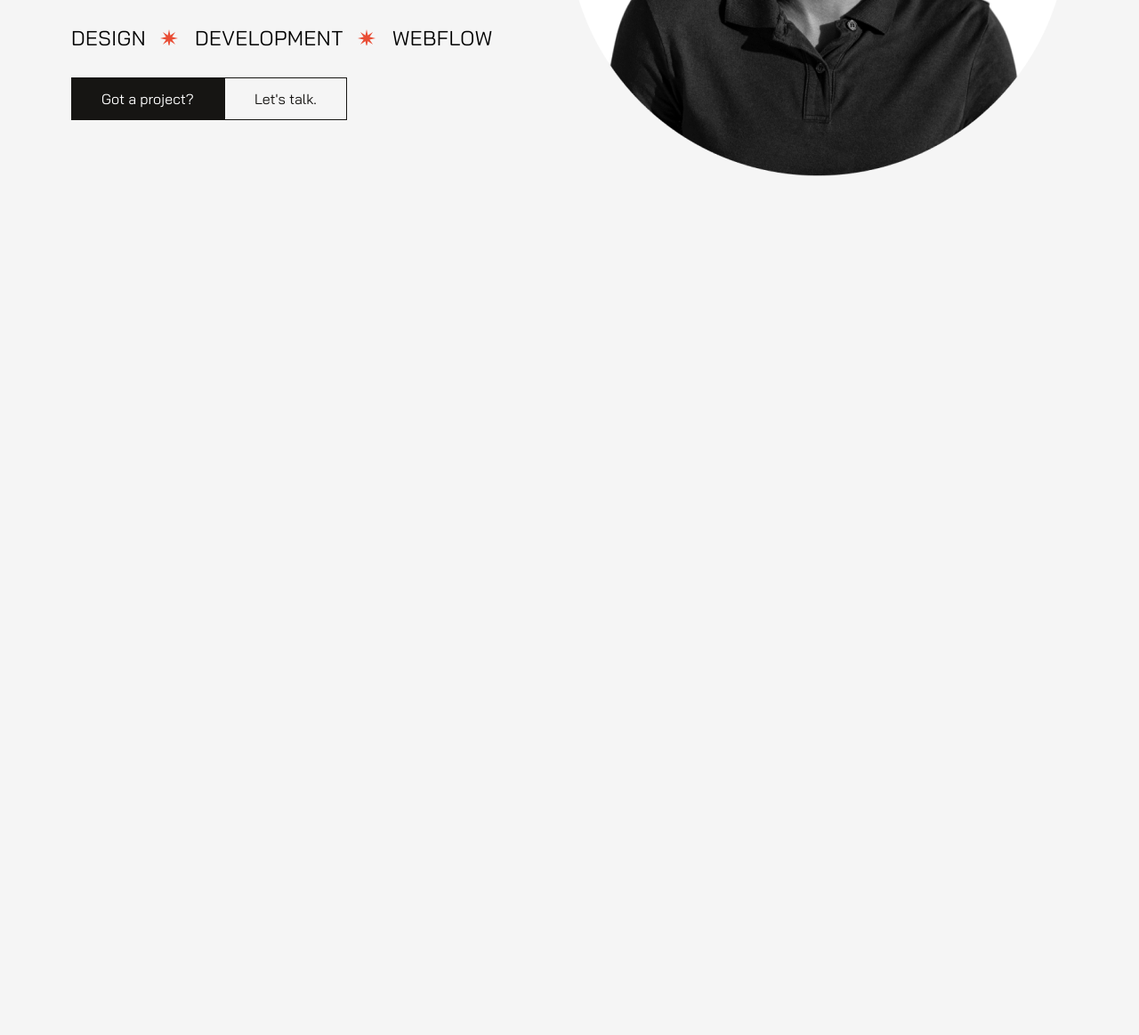
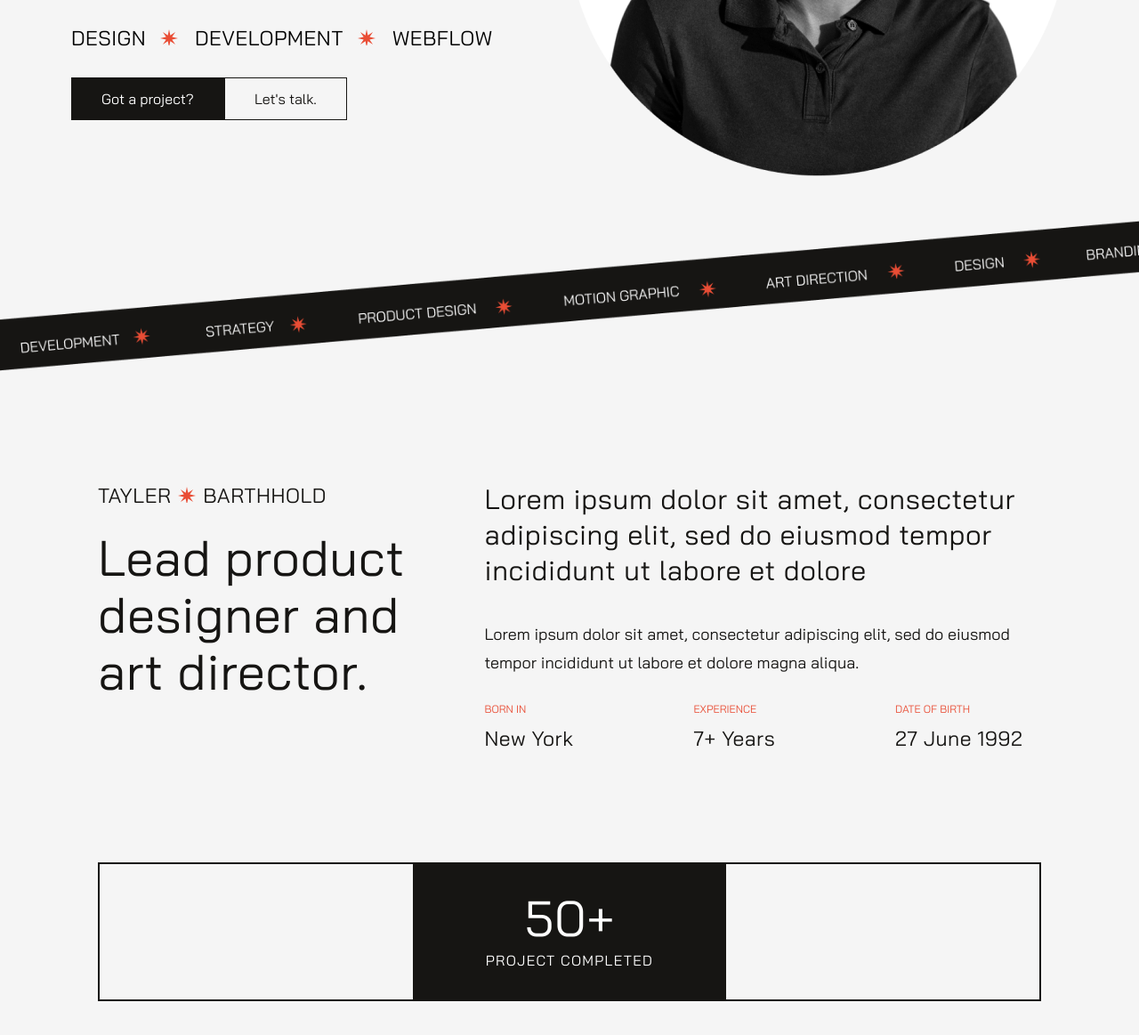
Before and after one commit to chizhmar/Explore-and-Travel, a website: page src/index.html in a window 1280 px wide. Shown: the part 503-1666 px from the top of the page at 89% size. Before the commit the page ends 800 px from the top, so only its background shows below. Drawn offline with Linux system fonts and the light colour scheme; files whose address does not match are found by name.

Commit message:
add code

```diff
--- a/src/index.html
+++ b/src/index.html
@@ -37,6 +37,49 @@
 				<img src="img/Tayler.png" alt="Tayler" class="info__img">
 			</div>
 		</div>
+		<div class="info__frame">
+			<img src="img/Frame.png" alt="Frame">
+		</div>
+	</section>
+	<section class="product">
+		<div class="container">
+			<div class="product__wrapper">
+				<div class="product__lead">
+					<h2 class="product__title"><span>TAYLER</span>BARTHHOLD</h2>
+					<div class="product__text">Lead product designer and art director.</div>
+				</div>
+				<div class="product__body">
+					<div class="product__subtitle">Lorem ipsum dolor sit amet, consectetur adipiscing elit, sed do eiusmod tempor incididunt ut labore et dolore</div>
+					<div class="product__dscr">Lorem ipsum dolor sit amet, consectetur adipiscing elit, sed do eiusmod tempor incididunt ut labore et dolore magna aliqua.</div>
+					<div class="product__items">
+						<div class="product__born">
+							<span class="product__color-red">BORN IN</span>
+							<span class="product__color-black">New York</span>
+						</div>
+						<div class="product__experience">
+							<span class="product__color-red">EXPERIENCE</span>
+							<span class="product__color-black">7+ Years</span>
+						</div>
+						<div class="product__date">
+							<span class="product__color-red">DATE OF BIRTH</span>
+							<span class="product__color-black">27 June 1992</span>
+						</div>
+					</div>
+				</div>
+			</div>
+			<div class="product__frame">
+				<div class="product__years">
+
+				</div>
+				<div class="product__project">
+						<div class="product__project-fz56">50+</div>
+						<div class="product__project-fz16">Project Completed</div>
+				</div>
+				<div class="product__clients">
+
+				</div>
+			</div>
+		</div>
 	</section>
 </body>
 </html>
--- a/src/sass/blocks/_info.scss
+++ b/src/sass/blocks/_info.scss
@@ -59,4 +59,10 @@
 			margin-left: -4px;
 		}
 	}
+	&__frame {
+		margin-top: 49px;
+		img {
+			width: 100%;
+		}
+	}
 }
--- /dev/null
+++ b/src/sass/blocks/_product.scss
@@ -0,0 +1,96 @@
+.product {
+	padding-top: 124px;
+	padding-bottom: 200px;
+	&__wrapper {
+		display: flex;
+		justify-content: space-between;
+		column-gap: 40px;
+	}
+	&__title {
+		font-size: 23px;
+		line-height: 32px;
+		letter-spacing: 0.48px;
+		color: $main-color;
+		span {
+			&::after {
+				content: '';
+				margin: 0 8px;
+				width: 20px;
+				height: 20px;
+				background: url('../icons/icon_2.svg') 0 2px no-repeat;
+				display: inline-block;
+			}
+		}
+	}
+	&__text {
+		font-size: 56px;
+		line-height: 64px;
+		letter-spacing: 0.56px;
+		color: $main-color;
+		margin-top: 21px;
+	}
+	&__subtitle {
+		font-size: 31px;
+		line-height: 40px;
+		letter-spacing: 0.64px;
+		color: $main-color;
+	}
+	&__dscr {
+		font-size: 18px;
+		line-height: 32px;
+		color: $main-color;
+		margin-top: 36px;
+	}
+	&__items {
+		display: flex;
+		column-gap: 135px;
+		margin-top: 28px;
+	}
+	&__born, &__experience, &__date {
+		display: flex;
+		flex-direction: column;
+		row-gap: 9px;
+	}
+	&__color {
+		&-red {
+			font-size: 12px;
+			line-height: 16px;
+			color: #E94D35;
+		}
+		&-black {
+			font-size: 23px;
+			line-height: 32px;
+			letter-spacing: 0.48px;
+			color: $main-color;
+		}
+	}
+	&__frame {
+		margin-top: 123px;
+		display: grid;
+		grid-template-columns: repeat(3, 352px);
+		grid-template-rows: 152px;
+		justify-content: space-between;
+		border: 2px solid $main-color;
+	}
+	&__project {
+		display: flex;
+		flex-direction: column;
+		justify-content: center;
+		align-items: center;
+		background: $main-color;
+		&-fz56 {
+			font-size: 56px;
+			line-height: 64px;
+			color: #FFFFFF;
+			background: $main-color;
+		}
+		&-fz16 {
+			font-size: 16px;
+			line-height: 32px;
+			letter-spacing: 1.28px;
+			text-transform: uppercase;
+			color: #FFFFFF;
+			background:$main-color;
+		}
+	}
+}
--- a/src/sass/style.scss
+++ b/src/sass/style.scss
@@ -16,3 +16,4 @@
 
 @import 'blocks/header';
 @import 'blocks/info';
+@import 'blocks/product';
```
Also changed, not shown: dist/css/style.min.css, dist/img/Frame.png (added), dist/index.html, src/css/style.min.css, src/img/Frame.png (added).
